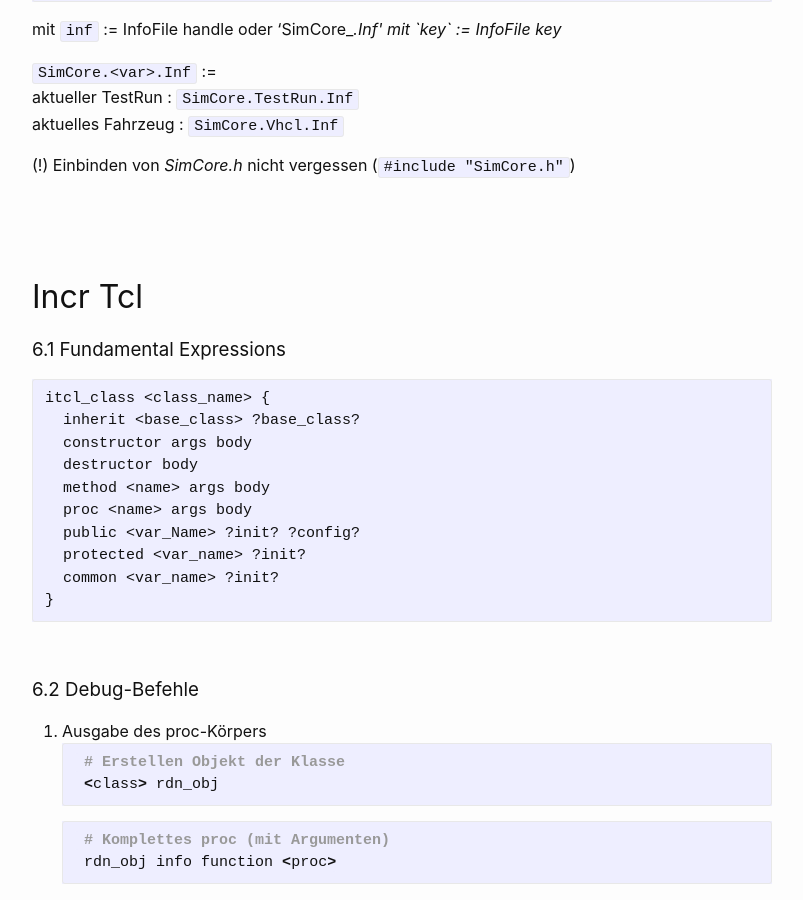
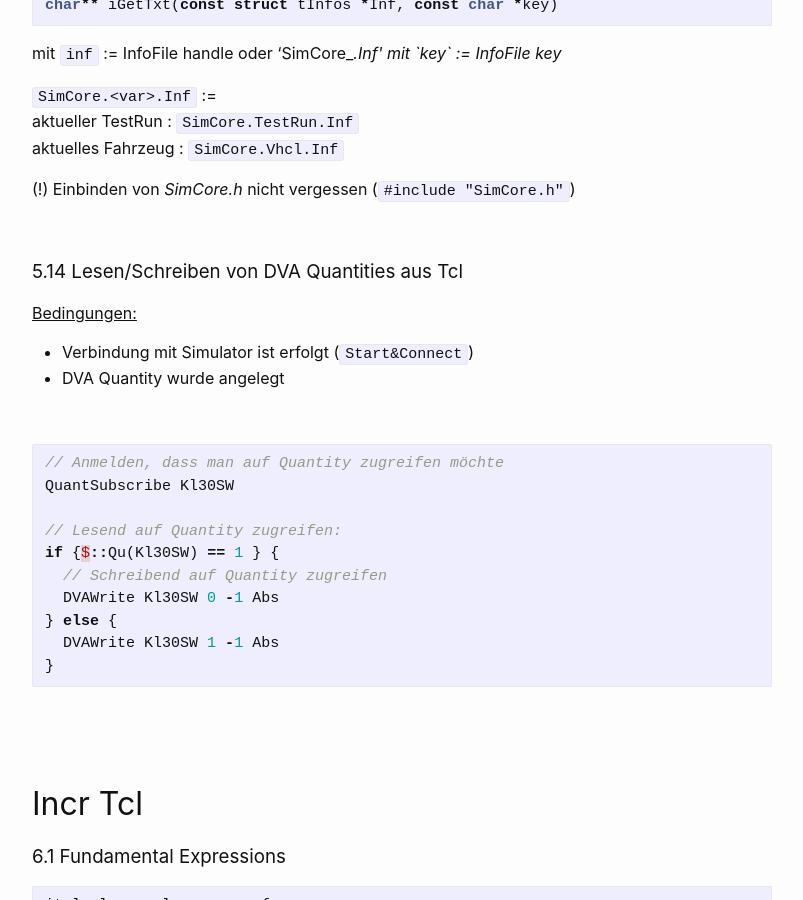
Before and after one commit to Hautaklyttn/progDocs, a Jekyll site: the page built from docs/articles/tcl.md, in a window 1280 px wide and 900 px high, scrolled down 37280 px. Shown: the whole window, without its empty margins (238-1041 px from the left). Built offline with Jekyll 4.4.1, drawn with Linux system fonts in a browser that asks for light colours; some of the changed text lies outside the part shown.

Commit message:
Update tcl.md

````diff
--- a/docs/articles/tcl.md
+++ b/docs/articles/tcl.md
@@ -64,6 +64,7 @@ layout: default
 &nbsp;&nbsp;&nbsp;&nbsp;&nbsp; [<font size="-1">5.11 CM Quantites</font>](#ch5-11)
 &nbsp;&nbsp;&nbsp;&nbsp;&nbsp; [<font size="-1">5.12 CM Debugging</font>](#ch5-12)
 &nbsp;&nbsp;&nbsp;&nbsp;&nbsp; [<font size="-1">5.13 Auslesen von InfoFiles aus Projekt</font>](#ch5-13)
+&nbsp;&nbsp;&nbsp;&nbsp;&nbsp; [<font size="-1">5.14 Lesen/Schreiben von DVA Quantities aus Tcl</font>](#ch5-14)
 
 ### 6. Incr Tcl
 &nbsp;&nbsp;&nbsp;&nbsp;&nbsp; [<font size="-1">6.1 Fundamental Expressions</font>](#ch6-1)
@@ -1419,6 +1420,31 @@ aktuelles Fahrzeug : `SimCore.Vhcl.Inf`
 
 &nbsp;
 
+<a name="ch5-14"></a>
+### 5.14 Lesen/Schreiben von DVA Quantities aus Tcl
+
+<u>Bedingungen:</u>
+- Verbindung mit Simulator ist erfolgt (`Start&Connect`)
+- DVA Quantity wurde angelegt
+
+&nbsp;
+```c
+// Anmelden, dass man auf Quantity zugreifen möchte
+QuantSubscribe Kl30SW
+
+// Lesend auf Quantity zugreifen:
+if {$::Qu(Kl30SW) == 1 } {
+  // Schreibend auf Quantity zugreifen
+  DVAWrite Kl30SW 0 -1 Abs
+} else {
+  DVAWrite Kl30SW 1 -1 Abs
+}
+```
+
+
+
+&nbsp;
+
 &nbsp;
 
 # Incr Tcl
````
